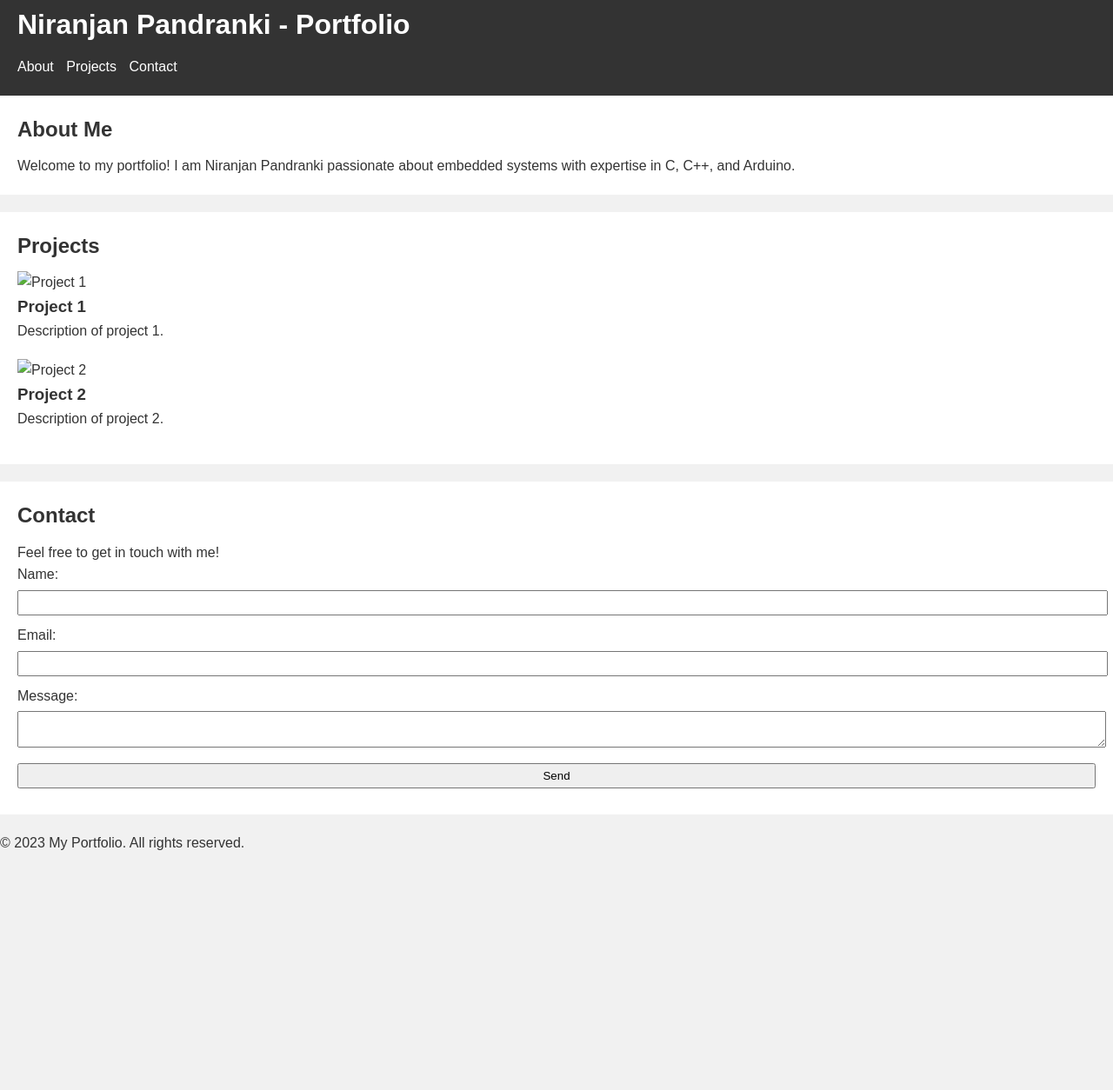
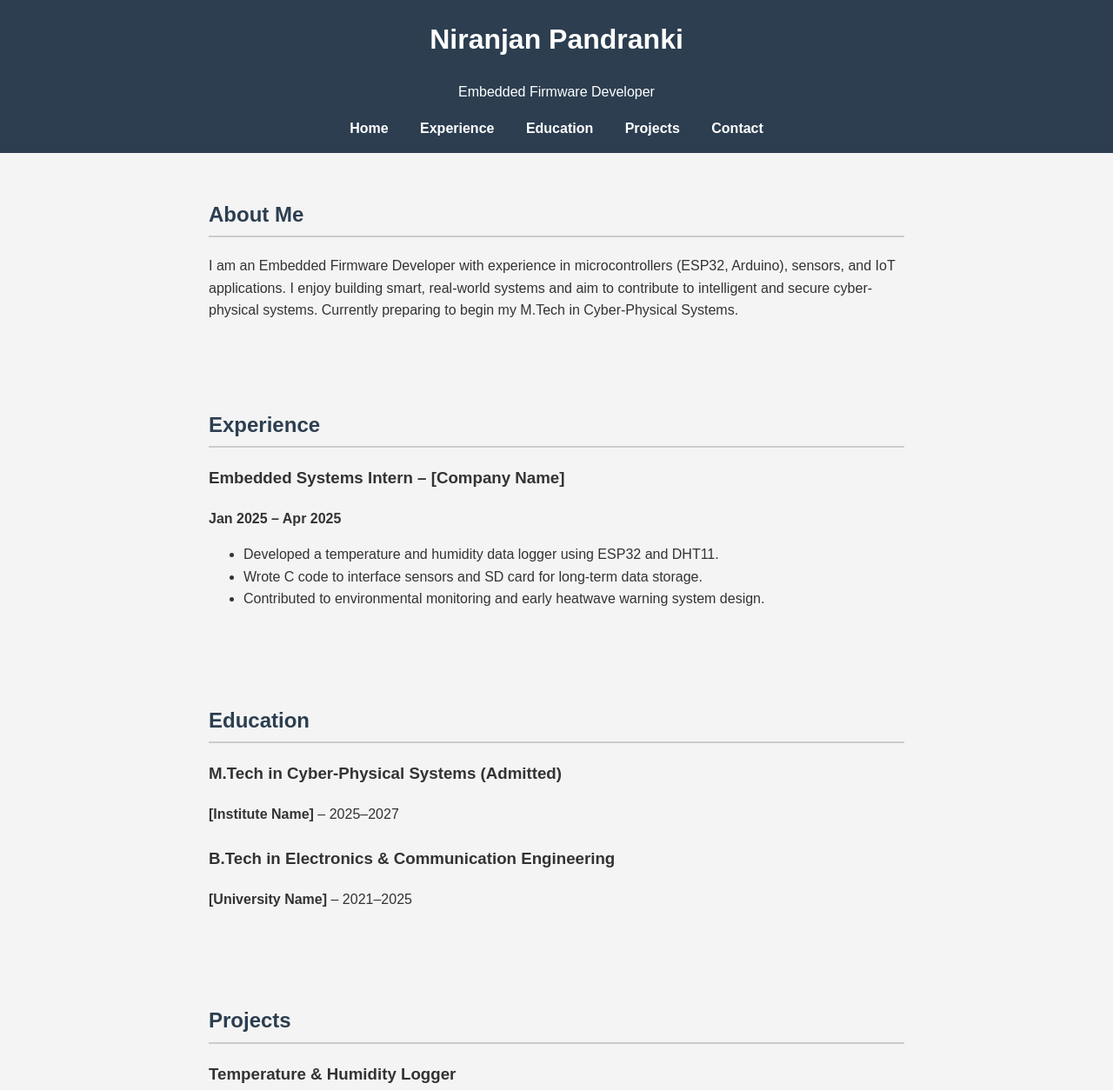
Before and after one commit to niranjan-13/niranjan-13.github.io, a plain HTML site: page index.html in a window 1280 px wide. Shown: the part 17-1271 px from the top of the page at 87% size. Before the commit the page ends 999 px from the top, so only its background shows below. Drawn offline with Linux system fonts and the light colour scheme.

Commit message:
updated index file

```diff
--- a/index.html
+++ b/index.html
@@ -1,60 +1,128 @@
 <!DOCTYPE html>
-<html>
+<html lang="en">
 <head>
-  <title>Niranjan Pandranki - Portfolio</title>
-  <link rel="stylesheet" type="text/css" href="styles.css">
+  <meta charset="UTF-8" />
+  <meta name="viewport" content="width=device-width, initial-scale=1.0"/>
+  <title>Niranjan Pandranki - Embedded Firmware Developer</title>
+  <style>
+    body {
+      font-family: Arial, sans-serif;
+      line-height: 1.6;
+      margin: 0;
+      padding: 0;
+      scroll-behavior: smooth;
+      background-color: #f4f4f4;
+      color: #333;
+    }
+    header {
+      background: #2c3e50;
+      color: white;
+      padding: 1rem 2rem;
+      text-align: center;
+    }
+    nav {
+      margin-top: 0.5rem;
+    }
+    nav a {
+      color: #fff;
+      margin: 0 1rem;
+      text-decoration: none;
+      font-weight: bold;
+    }
+    nav a:hover {
+      text-decoration: underline;
+    }
+    section {
+      padding: 2rem;
+      max-width: 800px;
+      margin: auto;
+    }
+    h2 {
+      color: #2c3e50;
+      border-bottom: 2px solid #ccc;
+      padding-bottom: 0.3rem;
+    }
+    footer {
+      background: #2c3e50;
+      color: white;
+      text-align: center;
+      padding: 1rem;
+      margin-top: 2rem;
+    }
+    .project, .job, .education {
+      margin-bottom: 1.5rem;
+    }
+    a {
+      color: #2980b9;
+    }
+  </style>
 </head>
 <body>
+
   <header>
-    <h1>Niranjan Pandranki - Portfolio</h1>
+    <h1>Niranjan Pandranki</h1>
+    <p>Embedded Firmware Developer</p>
     <nav>
-      <ul>
-        <li><a href="#about">About</a></li>
-        <li><a href="#projects">Projects</a></li>
-        <li><a href="#contact">Contact</a></li>
-      </ul>
+      <a href="#home">Home</a>
+      <a href="#experience">Experience</a>
+      <a href="#education">Education</a>
+      <a href="#projects">Projects</a>
+      <a href="#contact">Contact</a>
     </nav>
   </header>
 
-  <section id="about">
+  <section id="home">
     <h2>About Me</h2>
-    <p>Welcome to my portfolio! I am Niranjan Pandranki passionate about embedded systems with
-        expertise in C, C++, and Arduino.</p>
+    <p>I am an Embedded Firmware Developer with experience in microcontrollers (ESP32, Arduino), sensors, and IoT applications. I enjoy building smart, real-world systems and aim to contribute to intelligent and secure cyber-physical systems. Currently preparing to begin my M.Tech in Cyber-Physical Systems.</p>
+  </section>
+
+  <section id="experience">
+    <h2>Experience</h2>
+    <div class="job">
+      <h3>Embedded Systems Intern – [Company Name]</h3>
+      <p><strong>Jan 2025 – Apr 2025</strong></p>
+      <ul>
+        <li>Developed a temperature and humidity data logger using ESP32 and DHT11.</li>
+        <li>Wrote C code to interface sensors and SD card for long-term data storage.</li>
+        <li>Contributed to environmental monitoring and early heatwave warning system design.</li>
+      </ul>
+    </div>
+  </section>
+
+  <section id="education">
+    <h2>Education</h2>
+    <div class="education">
+      <h3>M.Tech in Cyber-Physical Systems (Admitted)</h3>
+      <p><strong>[Institute Name]</strong> – 2025–2027</p>
+    </div>
+    <div class="education">
+      <h3>B.Tech in Electronics & Communication Engineering</h3>
+      <p><strong>[University Name]</strong> – 2021–2025</p>
+    </div>
   </section>
 
   <section id="projects">
     <h2>Projects</h2>
     <div class="project">
-      <img src="project1.jpg" alt="Project 1">
-      <h3>Project 1</h3>
-      <p>Description of project 1.</p>
+      <h3>Temperature & Humidity Logger</h3>
+      <p>Built an ESP32-based logger that records temperature and humidity using the DHT11 sensor, storing the data on an SD card. The device can be deployed for environmental monitoring and early heatwave alerts.</p>
     </div>
     <div class="project">
-      <img src="project2.jpg" alt="Project 2">
-      <h3>Project 2</h3>
-      <p>Description of project 2.</p>
+      <h3>IoT Smart Agriculture</h3>
+      <p>Developed a wireless system to monitor soil moisture using ESP8266 and relay control. The system sends data to a mobile app using Blynk for real-time monitoring.</p>
     </div>
   </section>
 
   <section id="contact">
     <h2>Contact</h2>
-    <p>Feel free to get in touch with me!</p>
-    <form>
-      <label for="name">Name:</label>
-      <input type="text" id="name" name="name" required>
-
-      <label for="email">Email:</label>
-      <input type="email" id="email" name="email" required>
-
-      <label for="message">Message:</label>
-      <textarea id="message" name="message" required></textarea>
-
-      <input type="submit" value="Send">
-    </form>
+    <p><strong>Email:</strong> <a href="mailto:your.email@example.com">your.email@example.com</a></p>
+    <p><strong>GitHub:</strong> <a href="https://github.com/yourgithubusername" target="_blank">github.com/yourgithubusername</a></p>
+    <p><strong>LinkedIn:</strong> <a href="https://linkedin.com/in/yourprofile" target="_blank">linkedin.com/in/yourprofile</a></p>
   </section>
 
   <footer>
-    <p>&copy; 2023 My Portfolio. All rights reserved.</p>
+    <p>&copy; 2025 Niranjan Pandranki</p>
   </footer>
+
 </body>
 </html>
```
